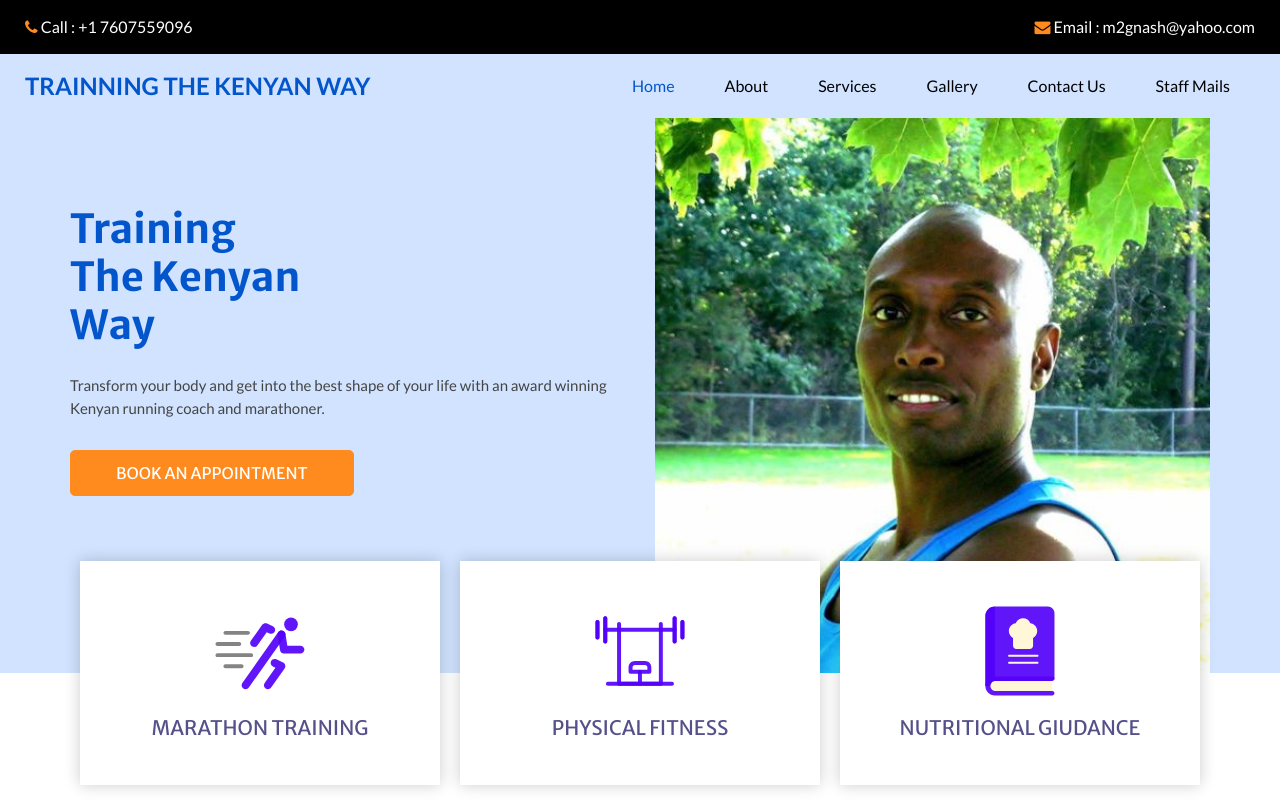
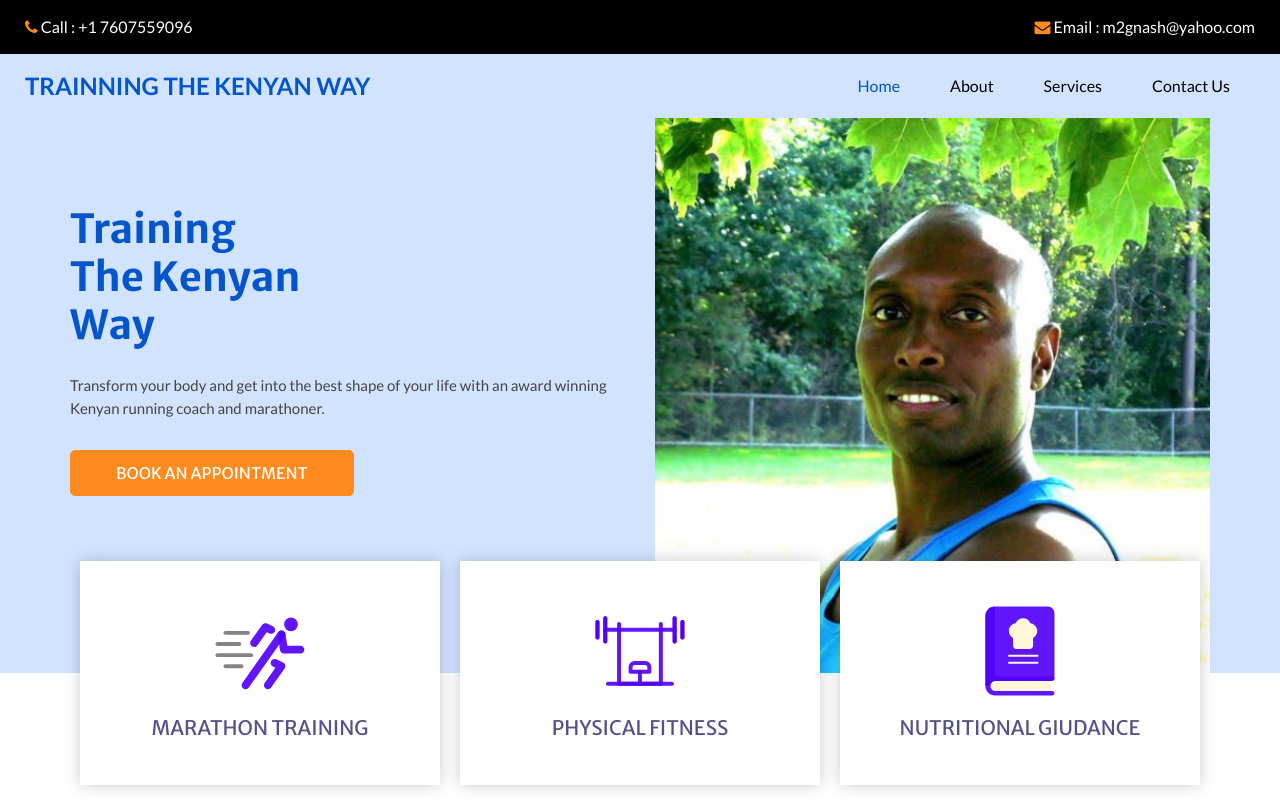
Before and after one commit to diangamichael/TrainingTheKenyanWay, a plain HTML site: page index.html in a window 1280 px wide. Shown: the top 800 px of the page. Drawn offline with nearby package versions, Linux system fonts and the light colour scheme; some packages are replaced by stand-ins of ours.

Commit message:
Update index.html

```diff
--- a/index.html
+++ b/index.html
@@ -83,15 +83,15 @@
                   <li class="nav-item">
                     <a class="nav-link" href="service.html">Services</a>
                   </li>
-                  <li class="nav-item">
+                  <!-- <li class="nav-item">
                     <a class="nav-link" href="service.html">Gallery</a>
-                  </li>
+                  </li>-->
                   <li class="nav-item">
                     <a class="nav-link" href="contact.html">Contact Us</a>
                   </li>
-                  <li class="nav-item">
+                 <!--  <li class="nav-item">
                     <a class="nav-link" href="service.html">Staff Mails</a>
-                  </li>
+                  </li>-->
                 </ul>
               </div>
             </nav>
```
